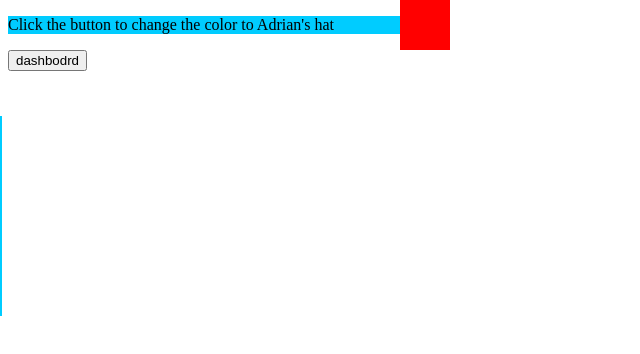
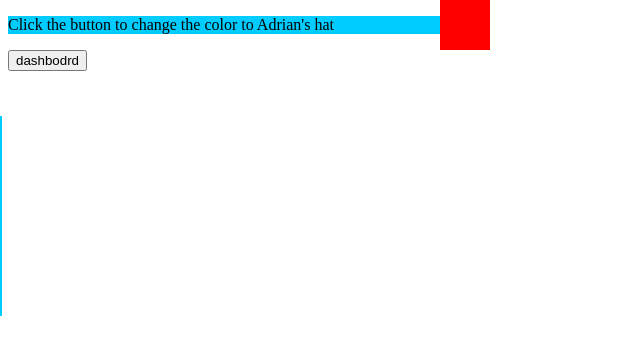
Before and after one commit to kuroyukiasuna/AAAHQ.github.io, a plain HTML site: page index.html in a window 1280 px wide. Shown: the whole page, without its empty margins (0-640 px from the left). Drawn offline with Linux system fonts and the light colour scheme.

Commit message:
changed margin

```diff
--- a/index.html
+++ b/index.html
@@ -8,11 +8,11 @@
   position: absolute;
   background: #ff0000;
   top:0px;
-  left: 400px;
+  left: 440px;
 }
 
 #demo{
-width: 400px;
+width: 440px;
 background: #00ccff;
 }
 
```
